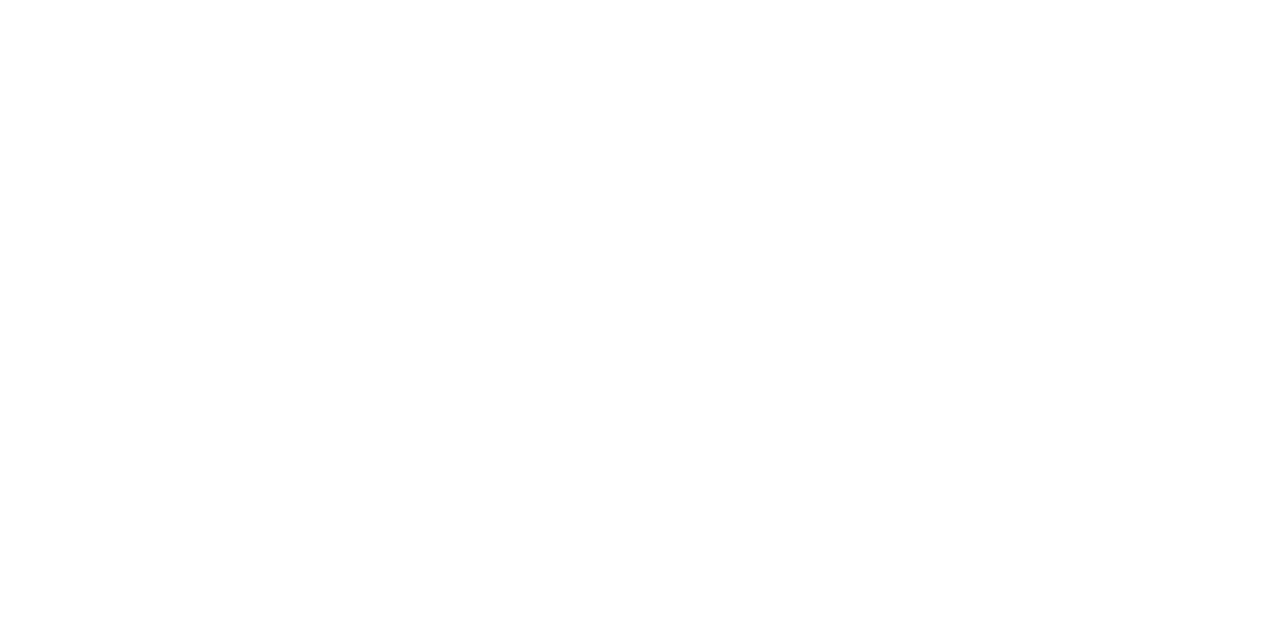
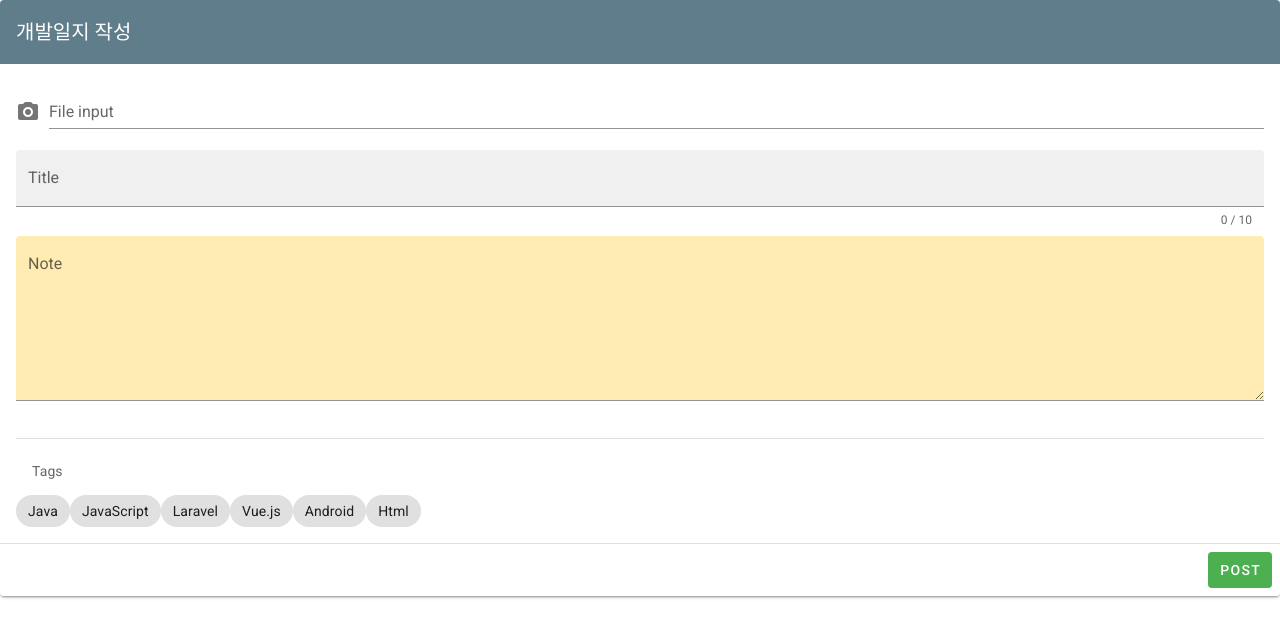
Before and after one commit to Kassy729/my-study-app, a Vue app in the folder frontend/: page /test in a window 1280 px wide. Shown: the top 638 px of the page. Built offline with nearby package versions, Linux system fonts and the light colour scheme.

Commit message:
second-commit

```diff
--- a/frontend/src/router/index.js
+++ b/frontend/src/router/index.js
@@ -2,6 +2,7 @@
 import VueRouter from "vue-router";
 import Home from "../views/Home.vue";
 import Create from "../views/DevNote/create.vue";
+import Test from "../views/DevNote/test.vue";
 
 Vue.use(VueRouter);
 
@@ -16,6 +17,11 @@
     name: "Create",
     component: Create,
   },
+  {
+    path: "/test",
+    name: "Test",
+    component: Test,
+  },
 ];
 
 const router = new VueRouter({
--- a/frontend/src/views/DevNote/create.vue
+++ b/frontend/src/views/DevNote/create.vue
@@ -16,9 +16,13 @@
       ></v-select>
 
       <v-file-input
+        :rules="rules"
+        accept="image/png, image/jpeg, image/bmp"
+        enctype="multipart/form-data"
+        placeholder="Pick an avatar"
+        prepend-icon="mdi-camera"
         label="File input"
-        filled
-        prepend-icon="mdi-camera"
+        @change="selectFile"
       ></v-file-input>
 
       <v-text-field
@@ -50,7 +54,7 @@
         @click="validate"
         type="submit"
       >
-        Validate
+        작성
       </v-btn>
 
       <v-btn color="error" class="mr-4" @click="reset">
@@ -58,7 +62,7 @@
       </v-btn>
 
       <v-btn color="warning" @click="resetValidation">
-        Reset Validation
+        리셋
       </v-btn>
     </v-form>
   </v-container>
@@ -80,17 +84,25 @@
       (v) => !!v || "E-mail is required",
       (v) => /.+@.+\..+/.test(v) || "E-mail must be valid",
     ],
-    select: null,
-    items: ["Item 1", "Item 2", "Item 3", "Item 4"],
+    select: "",
+    items: ["Java", "JavaScript", "laravel", "vue.js", "html"],
     checkbox: false,
+
+    rules: [
+      (value) =>
+        !value ||
+        value.size < 2000000 ||
+        "Avatar size should be less than 2 MB!",
+    ],
   }),
 
   methods: {
     onsubmitForm() {
-      console.log("test");
       const form = new FormData();
       form.append("title", this.title);
       form.append("content", this.content);
+      form.append("select", this.select);
+      form.append("image", this.image);
       axios
         .post("http://localhost:8000/api/store", form)
         .then((res) => {
@@ -111,6 +123,10 @@
     resetValidation() {
       this.$refs.form.resetValidation();
     },
+
+    selectFile(file) {
+      this.image = file;
+    },
   },
 };
 </script>
--- /dev/null
+++ b/frontend/src/views/DevNote/test.vue
@@ -0,0 +1,179 @@
+<template>
+  <v-card>
+    <v-toolbar flat color="blue-grey" dark>
+      <v-toolbar-title>개발일지 작성</v-toolbar-title>
+    </v-toolbar>
+    <v-form
+      ref="form"
+      @submit.prevent="onsubmitForm"
+      v-model="valid"
+      lazy-validation
+    >
+      <v-card-text>
+        <v-file-input
+          :rules="rules"
+          accept="image/png, image/jpeg, image/bmp"
+          enctype="multipart/form-data"
+          placeholder="Pick an avatar"
+          prepend-icon="mdi-camera"
+          label="File input"
+          @change="selectFile"
+        ></v-file-input>
+
+        <v-text-field
+          filled
+          label="Title"
+          value="My new post"
+          v-model="title"
+          :counter="10"
+          :rules="nameRules"
+          required
+        ></v-text-field>
+
+        <v-textarea
+          filled
+          v-model="content"
+          label="Note"
+          background-color="amber lighten-4"
+        ></v-textarea>
+
+        <v-divider class="my-2"></v-divider>
+
+        <v-item-group multiple v-model="tag">
+          <v-subheader>Tags</v-subheader>
+          <v-item v-slot="{ active, toggle }">
+            <v-chip
+              active-class="purple--text"
+              :input-value="active"
+              @click="toggle"
+            >
+              Java
+            </v-chip>
+          </v-item>
+          <v-item v-slot="{ active, toggle }">
+            <v-chip
+              active-class="purple--text"
+              :input-value="active"
+              @click="toggle"
+            >
+              JavaScript
+            </v-chip>
+          </v-item>
+          <v-item v-slot="{ active, toggle }">
+            <v-chip
+              active-class="purple--text"
+              :input-value="active"
+              @click="toggle"
+            >
+              Laravel
+            </v-chip>
+          </v-item>
+          <v-item v-slot="{ active, toggle }">
+            <v-chip
+              active-class="purple--text"
+              :input-value="active"
+              @click="toggle"
+            >
+              Vue.js
+            </v-chip>
+          </v-item>
+          <v-item v-slot="{ active, toggle }">
+            <v-chip
+              active-class="purple--text"
+              :input-value="active"
+              @click="toggle"
+            >
+              Android
+            </v-chip>
+          </v-item>
+          <v-item v-slot="{ active, toggle }">
+            <v-chip
+              active-class="purple--text"
+              :input-value="active"
+              @click="toggle"
+            >
+              Html
+            </v-chip>
+          </v-item>
+        </v-item-group>
+      </v-card-text>
+
+      <v-divider></v-divider>
+
+      <v-card-actions>
+        <v-spacer></v-spacer>
+        <v-btn color="success" depressed type="submit">
+          Post
+        </v-btn>
+      </v-card-actions>
+    </v-form>
+  </v-card>
+</template>
+
+<script>
+import axios from "axios";
+
+export default {
+  data: () => ({
+    valid: true,
+    title: "",
+    nameRules: [
+      (v) => !!v || "Name is required",
+      (v) => (v && v.length <= 10) || "Name must be less than 10 characters",
+    ],
+    content: "",
+    emailRules: [
+      (v) => !!v || "E-mail is required",
+      (v) => /.+@.+\..+/.test(v) || "E-mail must be valid",
+    ],
+
+    rules: [
+      (value) =>
+        !value ||
+        value.size < 2000000 ||
+        "Avatar size should be less than 2 MB!",
+    ],
+
+    tag: "",
+  }),
+
+  methods: {
+    onsubmitForm() {
+      const form = new FormData();
+      form.append("title", this.title);
+      form.append("content", this.content);
+      form.append("tag", this.tag);
+      form.append("image", this.image);
+      axios
+        .post("http://localhost:8000/api/store", form)
+        .then((res) => {
+          console.log(res);
+        })
+        .catch((err) => {
+          console.log(err);
+          alert("실패");
+        });
+    },
+
+    validate() {
+      this.$refs.form.validate();
+    },
+    reset() {
+      this.$refs.form.reset();
+    },
+    resetValidation() {
+      this.$refs.form.resetValidation();
+    },
+
+    selectFile(file) {
+      this.image = file;
+    },
+  },
+};
+</script>
+
+<style scoped>
+.container {
+  max-width: 600px;
+}
+</style>
--- a/frontend/src/views/Home.vue
+++ b/frontend/src/views/Home.vue
@@ -3,6 +3,7 @@
     <v-app-bar color="dark" dark>
       <v-toolbar-title>My Study App</v-toolbar-title>
     </v-app-bar>
+    <router-link to="/create">작성</router-link>
   </v-card>
 </template>
 
```
Also changed, not shown: 2 other files (tests, documents, lock files or other folders).
